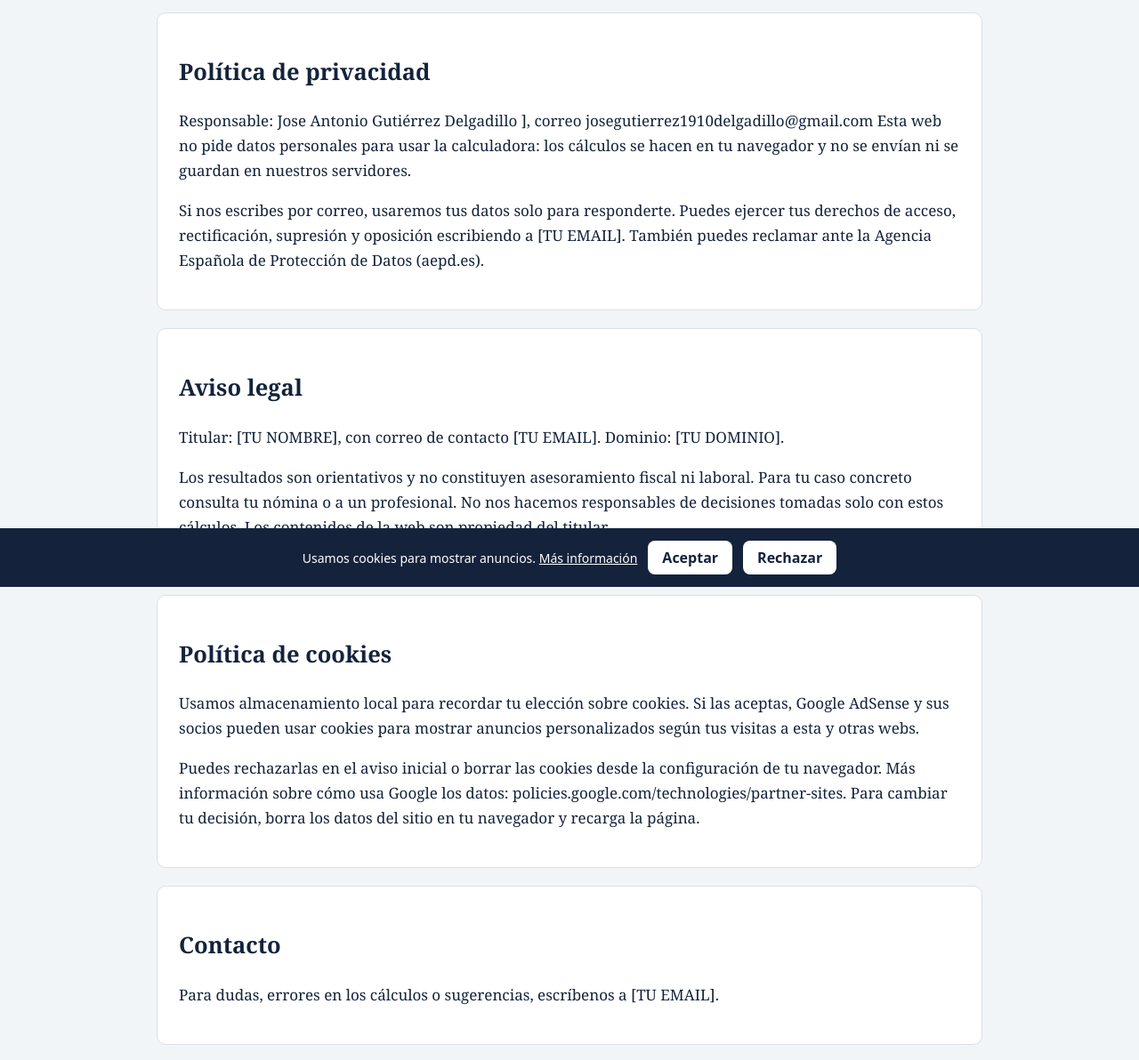
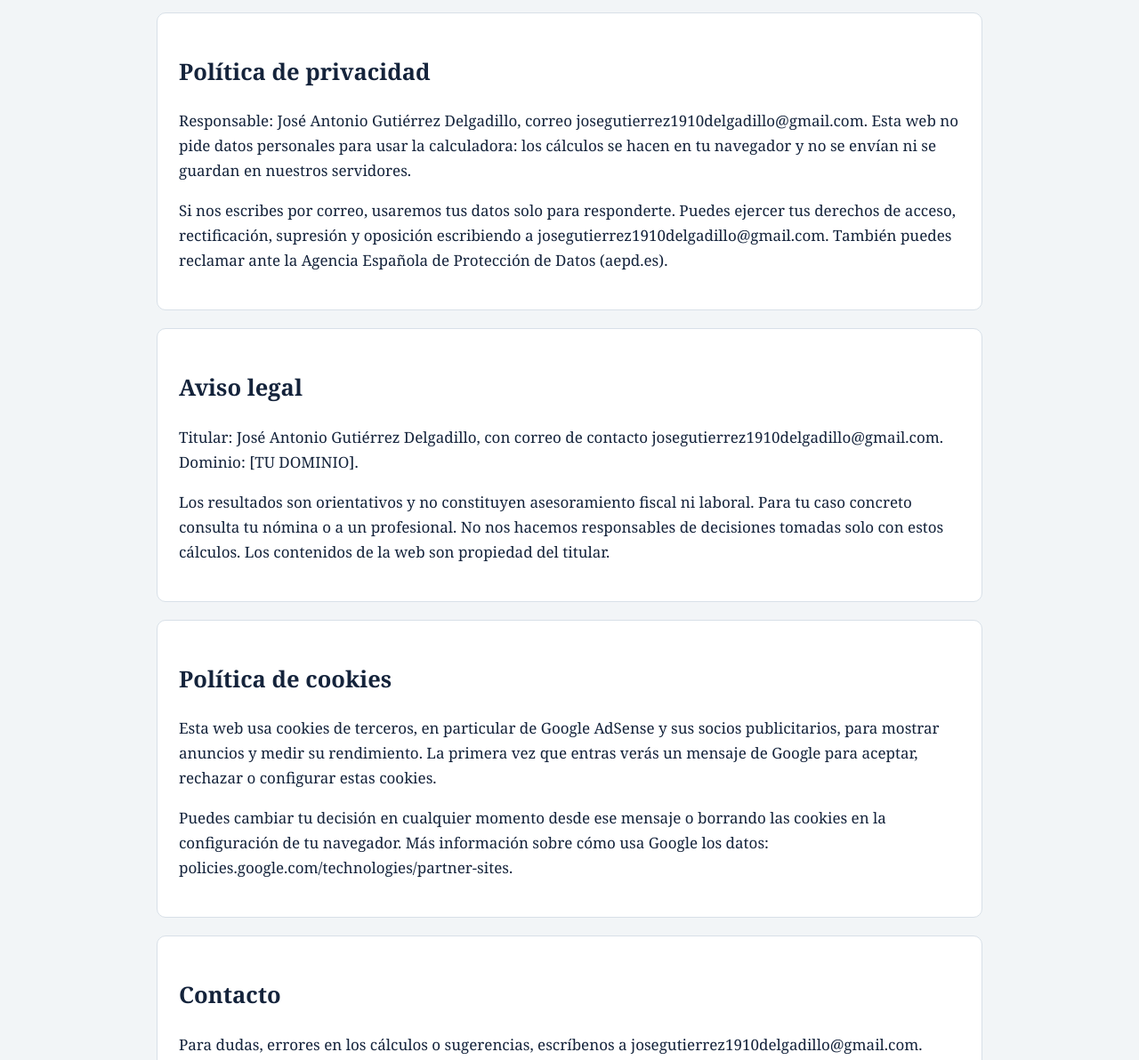
Before and after one commit to JoseDev19/Calculadora, a plain HTML site: page legal.html in a window 1280 px wide. Shown: the part 140-1332 px from the top of the page at 89% size. Drawn offline with Linux system fonts and the light colour scheme.

Commit message:
Add files via upload

```diff
--- a/legal.html
+++ b/legal.html
@@ -1,20 +1,21 @@
 <!DOCTYPE html><html lang="es"><head><meta charset="utf-8">
 <meta name="viewport" content="width=device-width, initial-scale=1, viewport-fit=cover">
-<title>Información legal | SueldoNeto</title><meta name="robots" content="index,follow"><link rel="stylesheet" href="style.css"></head><body>
+<title>Información legal | SueldoNeto</title><meta name="robots" content="index,follow"><link rel="stylesheet" href="style.css"><script async src="https://pagead2.googlesyndication.com/pagead/js/adsbygoogle.js?client=ca-pub-9515962302885451"
+     crossorigin="anonymous"></script>
+</head><body>
 <header><div><b>SueldoNeto</b><nav><a href="index.html">Calculadora</a></nav></div></header>
 <main><h1>Información legal y contacto</h1>
 <section class="legal" id="privacidad"><h2>Política de privacidad</h2>
-<p>Responsable: Jose Antonio Gutiérrez Delgadillo ], correo josegutierrez1910delgadillo@gmail.com Esta web no pide datos personales para usar la calculadora: los cálculos se hacen en tu navegador y no se envían ni se guardan en nuestros servidores.</p>
-<p>Si nos escribes por correo, usaremos tus datos solo para responderte. Puedes ejercer tus derechos de acceso, rectificación, supresión y oposición escribiendo a [TU EMAIL]. También puedes reclamar ante la Agencia Española de Protección de Datos (aepd.es).</p></section>
+<p>Responsable: José Antonio Gutiérrez Delgadillo, correo josegutierrez1910delgadillo@gmail.com. Esta web no pide datos personales para usar la calculadora: los cálculos se hacen en tu navegador y no se envían ni se guardan en nuestros servidores.</p>
+<p>Si nos escribes por correo, usaremos tus datos solo para responderte. Puedes ejercer tus derechos de acceso, rectificación, supresión y oposición escribiendo a josegutierrez1910delgadillo@gmail.com. También puedes reclamar ante la Agencia Española de Protección de Datos (aepd.es).</p></section>
 <section class="legal" id="aviso"><h2>Aviso legal</h2>
-<p>Titular: [TU NOMBRE], con correo de contacto [TU EMAIL]. Dominio: [TU DOMINIO].</p>
+<p>Titular: José Antonio Gutiérrez Delgadillo, con correo de contacto josegutierrez1910delgadillo@gmail.com. Dominio: [TU DOMINIO].</p>
 <p>Los resultados son orientativos y no constituyen asesoramiento fiscal ni laboral. Para tu caso concreto consulta tu nómina o a un profesional. No nos hacemos responsables de decisiones tomadas solo con estos cálculos. Los contenidos de la web son propiedad del titular.</p></section>
 <section class="legal" id="cookies"><h2>Política de cookies</h2>
-<p>Usamos almacenamiento local para recordar tu elección sobre cookies. Si las aceptas, Google AdSense y sus socios pueden usar cookies para mostrar anuncios personalizados según tus visitas a esta y otras webs.</p>
-<p>Puedes rechazarlas en el aviso inicial o borrar las cookies desde la configuración de tu navegador. Más información sobre cómo usa Google los datos: policies.google.com/technologies/partner-sites. Para cambiar tu decisión, borra los datos del sitio en tu navegador y recarga la página.</p></section>
-<section class="legal" id="contacto"><h2>Contacto</h2><p>Para dudas, errores en los cálculos o sugerencias, escríbenos a [TU EMAIL].</p></section>
+<p>Esta web usa cookies de terceros, en particular de Google AdSense y sus socios publicitarios, para mostrar anuncios y medir su rendimiento. La primera vez que entras verás un mensaje de Google para aceptar, rechazar o configurar estas cookies.</p>
+<p>Puedes cambiar tu decisión en cualquier momento desde ese mensaje o borrando las cookies en la configuración de tu navegador. Más información sobre cómo usa Google los datos: policies.google.com/technologies/partner-sites.</p></section>
+<section class="legal" id="contacto"><h2>Contacto</h2><p>Para dudas, errores en los cálculos o sugerencias, escríbenos a josegutierrez1910delgadillo@gmail.com.</p></section>
 <section class="legal" id="sobre"><h2>Sobre nosotros</h2><p>SueldoNeto es una herramienta gratuita para calcular el sueldo neto en España. Actualizamos las cotizaciones y la escala del IRPF cuando cambian, para que el resultado se parezca lo máximo posible a tu nómina.</p></section>
 </main>
 <footer><a href="index.html">Inicio</a><a href="#privacidad">Privacidad</a><a href="#aviso">Aviso legal</a><a href="#cookies">Cookies</a></footer>
-<div id="ck" role="dialog" aria-label="Cookies"><span>Usamos cookies para mostrar anuncios. <a href="#cookies">Más información</a></span><button id="ok">Aceptar</button><button id="no">Rechazar</button></div>
-<script src="site.js"></script></body></html>
+</body></html>
```
Also changed, not shown: index.html (+4 -3 lines), ads.txt (added).
